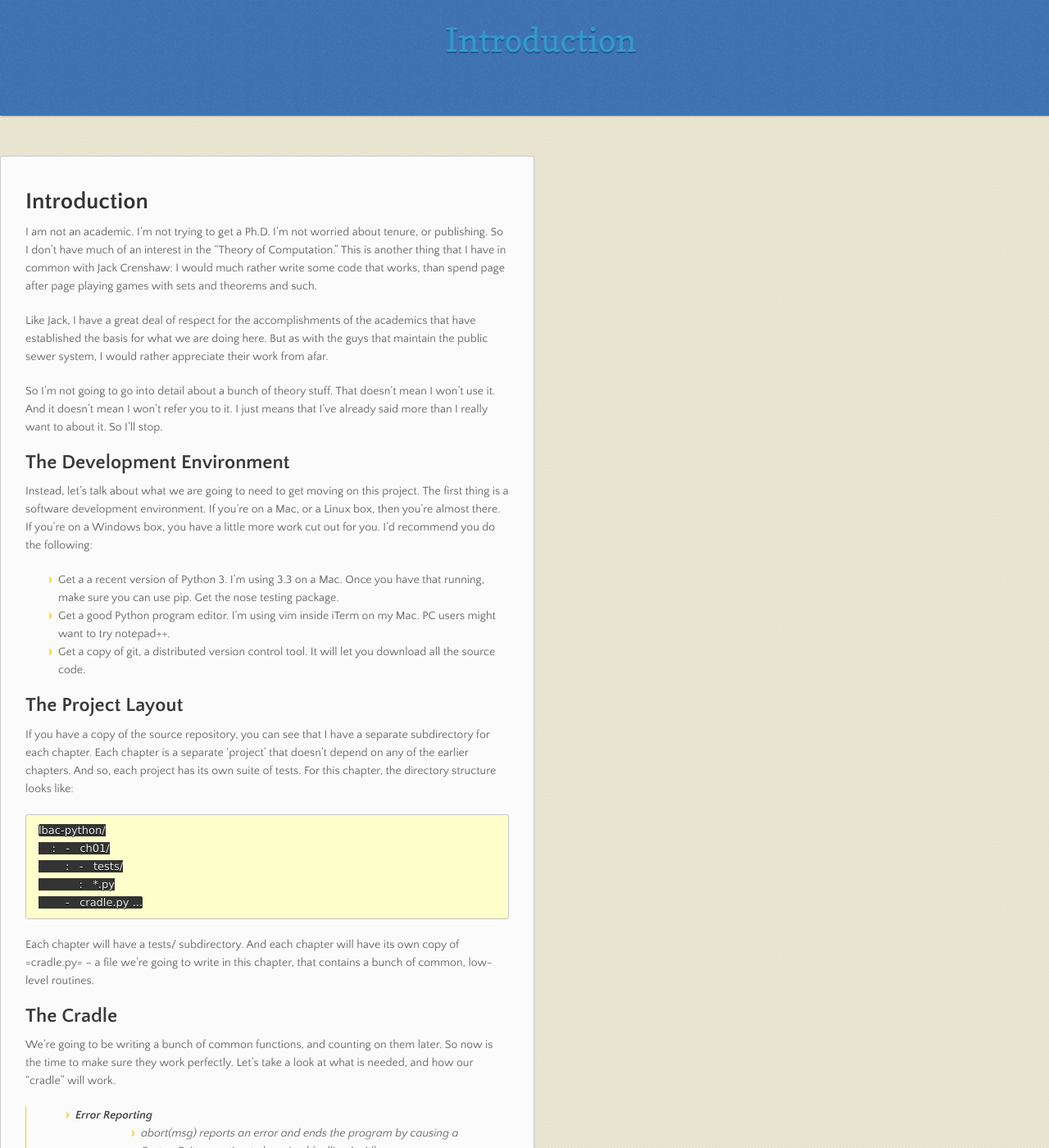
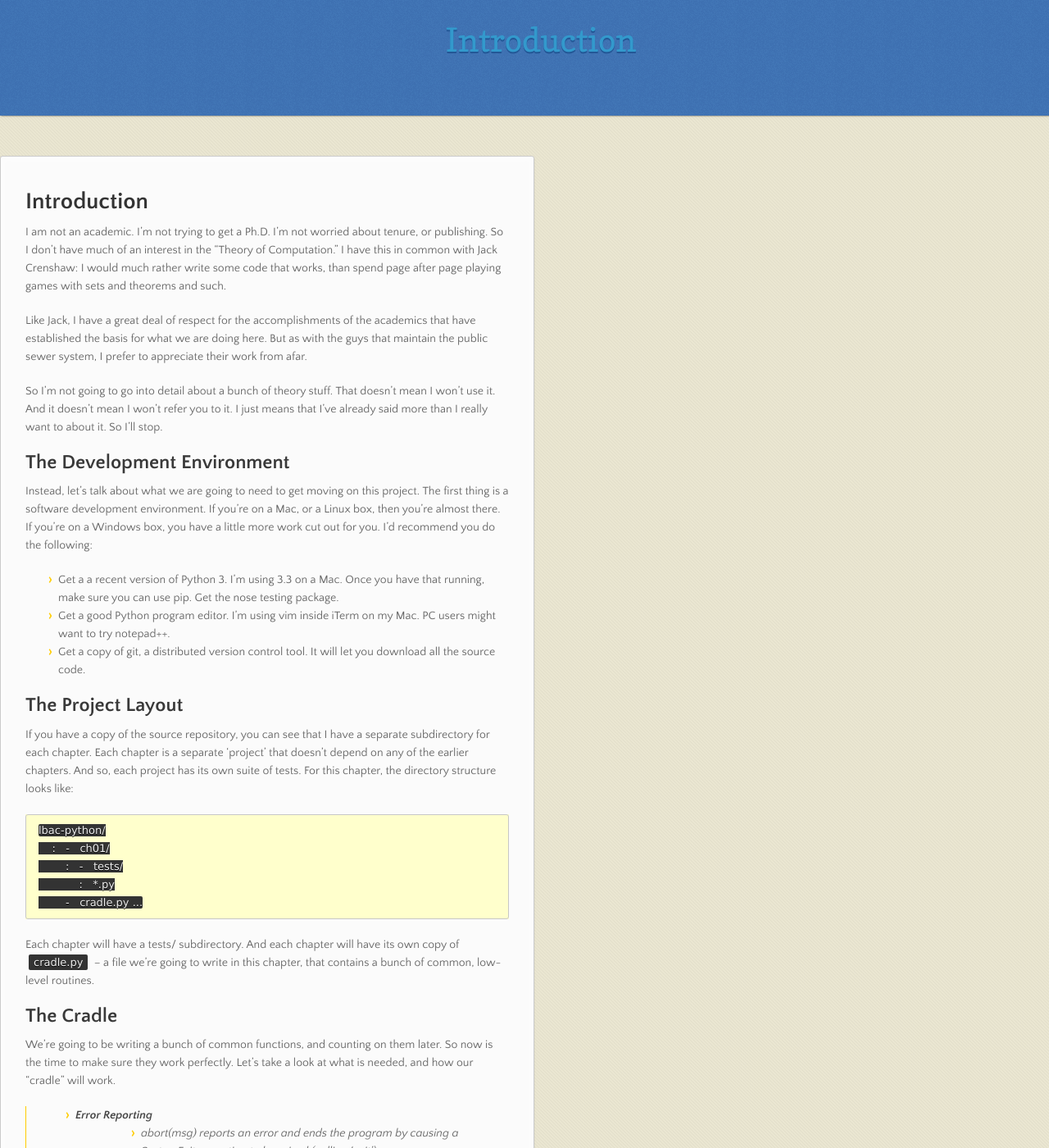
Before and after one commit to aghast/lbac-python, a Jekyll site: the page built from ch01/introduction.md, in a window 1280 px wide and 1400 px high. Shown: the whole window at 82% size. Built offline with Jekyll 4.4.1, drawn with Linux system fonts in a browser that asks for light colours; Markdown is read by kramdown in place of the engine named in the settings.

Commit message:
More fixups for switch to Jekyll

```diff
--- a/ch01/introduction.md
+++ b/ch01/introduction.md
@@ -5,16 +5,16 @@ title: Introduction
 Introduction
 ============
 
-I am not an academic. I'm not trying to get a Ph.D. I'm not worried
-about tenure, or publishing. So I don't have much of an interest in the
-"Theory of Computation." This is another thing that I have in common
-with Jack Crenshaw: I would much rather write some code that works, than
-spend page after page playing games with sets and theorems and such.
+I am not an academic. I'm not trying to get a Ph.D. I'm not worried about
+tenure, or publishing. So I don't have much of an interest in the "Theory of
+Computation." I have this in common with Jack Crenshaw: I would much rather
+write some code that works, than spend page after page playing games with
+sets and theorems and such.
 
 Like Jack, I have a great deal of respect for the accomplishments of the
-academics that have established the basis for what we are doing here.
-But as with the guys that maintain the public sewer system, I would
-rather appreciate their work from afar.
+academics that have established the basis for what we are doing here.  But
+as with the guys that maintain the public sewer system, I prefer to
+appreciate their work from afar.
 
 So I'm not going to go into detail about a bunch of theory stuff. That
 doesn't mean I won't use it. And it doesn't mean I won't refer you to
@@ -54,7 +54,7 @@ structure looks like:
             -   cradle.py ...
 
 Each chapter will have a tests/ subdirectory. And each chapter will have
-its own copy of =cradle.py= -- a file we're going to write in this
+its own copy of `cradle.py` -- a file we're going to write in this
 chapter, that contains a bunch of common, low-level routines.
 
 The Cradle
```
